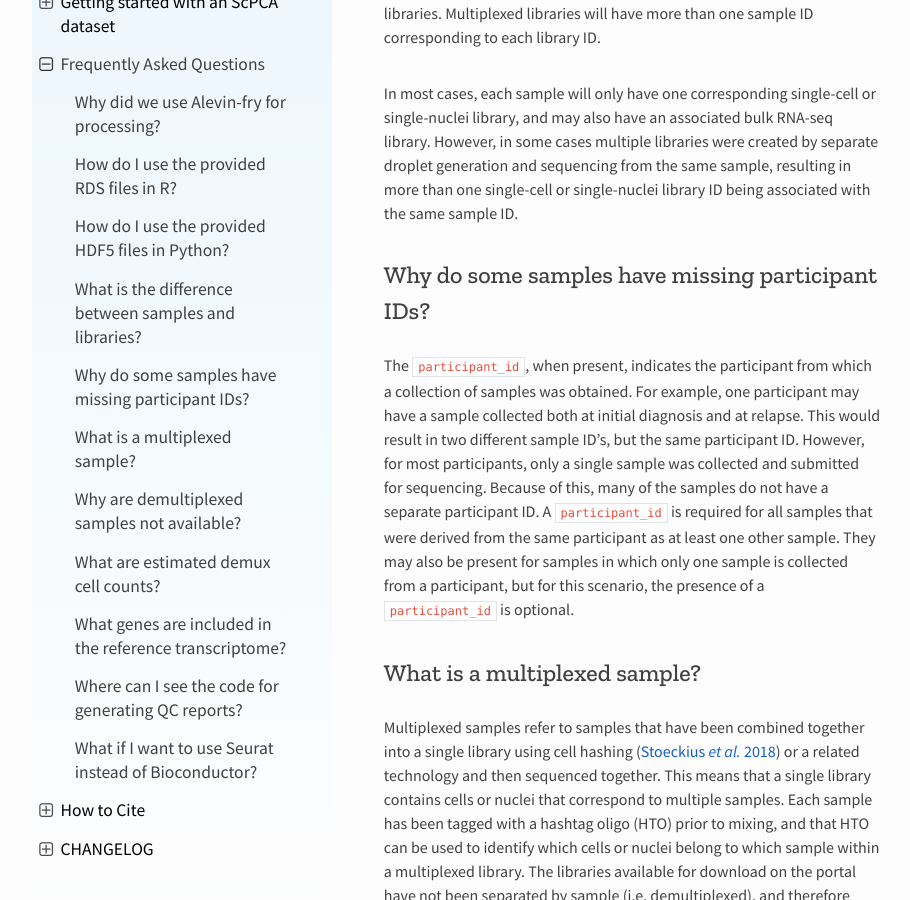
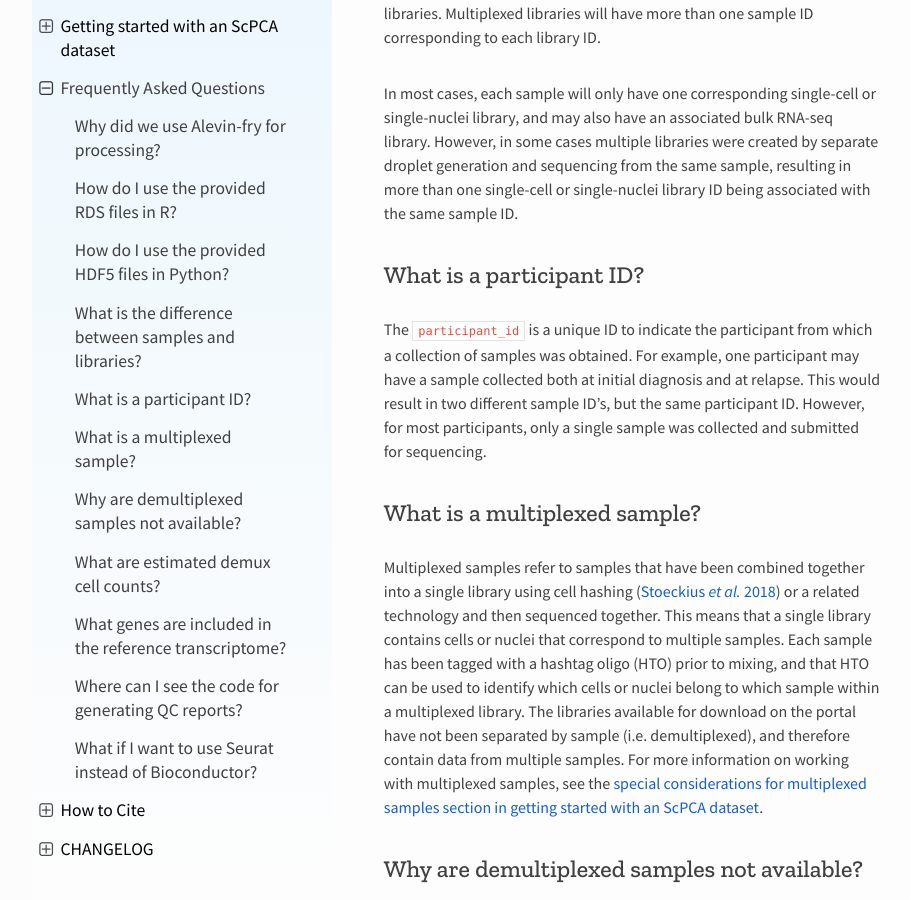
Before and after one commit to DongzeHE/scpca-docs, a Sphinx documentation site: the page built from docs/faq.md, in a window 1280 px wide and 900 px high, scrolled down 3352 px. Shown: the whole window, without its empty margins (158-1068 px from the left). Built offline with Sphinx 7.4.7 and the Read the Docs theme 2.0.0, drawn with Linux system fonts in a browser that asks for light colours.

Commit message:
remove notes about participant id being optional

```diff
--- a/docs/faq.md
+++ b/docs/faq.md
@@ -65,15 +65,12 @@ Multiplexed libraries will have more than one sample ID corresponding to each li
 In most cases, each sample will only have one corresponding single-cell or single-nuclei library, and may also have an associated bulk RNA-seq library.
 However, in some cases multiple libraries were created by separate droplet generation and sequencing from the same sample, resulting in more than one single-cell or single-nuclei library ID being associated with the same sample ID.
 
-## Why do some samples have missing participant IDs?
+## What is a participant ID?
 
-The `participant_id`, when present, indicates the participant from which a collection of samples was obtained.
+The `participant_id` is a unique ID to indicate the participant from which a collection of samples was obtained.
 For example, one participant may have a sample collected both at initial diagnosis and at relapse.
 This would result in two different sample ID's, but the same participant ID.
 However, for most participants, only a single sample was collected and submitted for sequencing.
-Because of this, many of the samples do not have a separate participant ID.
-A `participant_id` is required for all samples that were derived from the same participant as at least one other sample.
-They may also be present for samples in which only one sample is collected from a participant, but for this scenario, the presence of a `participant_id` is optional.
 
 ## What is a multiplexed sample?
 
```
